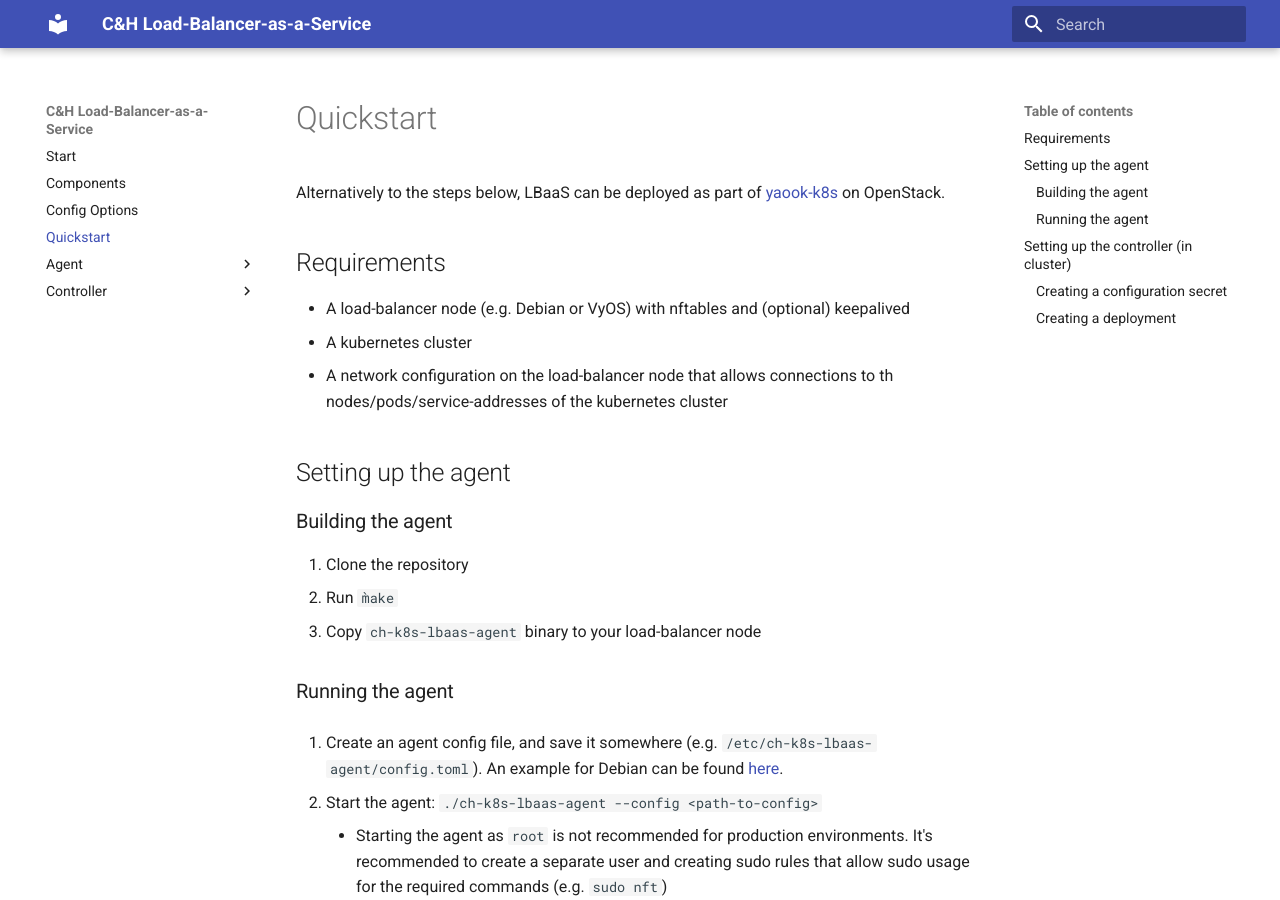
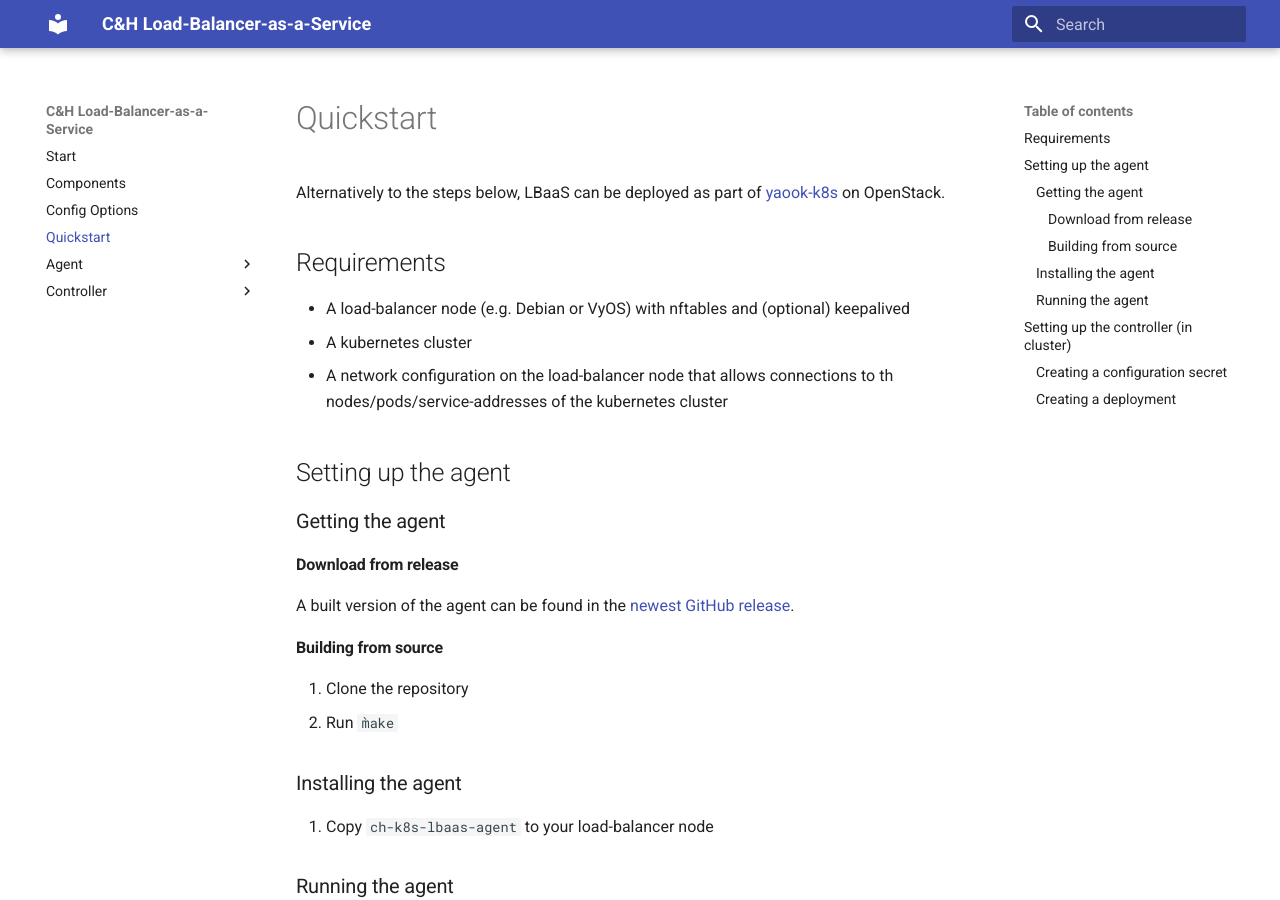
Before and after one commit to cloudandheat/ch-k8s-lbaas, an MkDocs documentation site: the page built from docs/quickstart.md, in a window 1280 px wide and 900 px high. Built offline with MkDocs 1.6.1 and Material for MkDocs 9.7.7, drawn with Linux system fonts in a browser that asks for light colours.

Commit message:
Update quickstart

```diff
--- a/docs/quickstart.md
+++ b/docs/quickstart.md
@@ -10,11 +10,19 @@ Alternatively to the steps below, LBaaS can be deployed as part of [yaook-k8s](h
   kubernetes cluster
 
 ## Setting up the agent
-### Building the agent
+### Getting the agent
+#### Download from release
+A built version of the agent can be found in the [newest GitHub release](https://github.com/cloudandheat/ch-k8s-lbaas/releases).
+
+#### Building from source
 
 1. Clone the repository
 2. Run `m̀ake`
-3. Copy `ch-k8s-lbaas-agent` binary to your load-balancer node
+
+
+### Installing the agent
+
+1. Copy `ch-k8s-lbaas-agent` to your load-balancer node
 
 ### Running the agent
 
```
